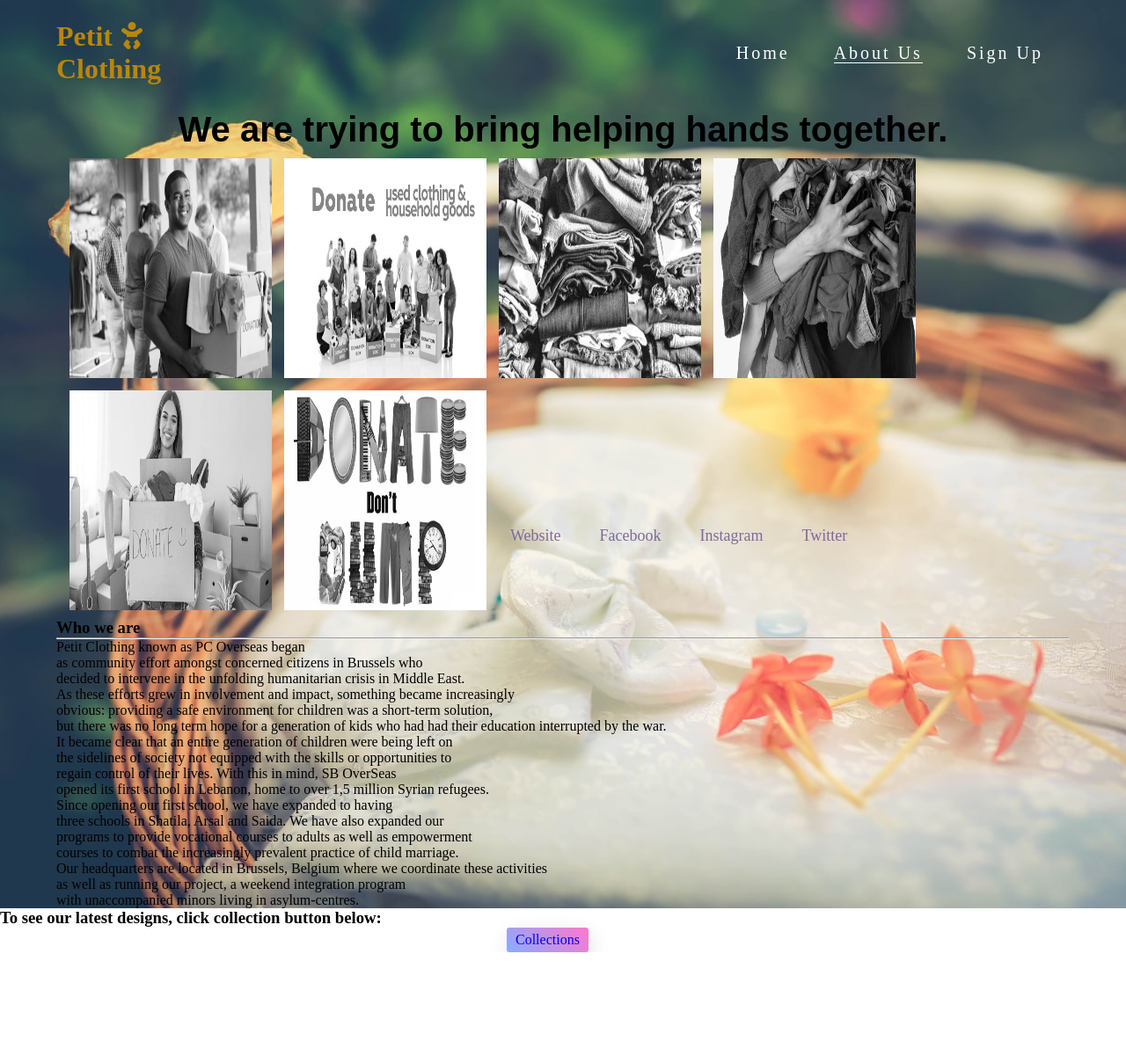
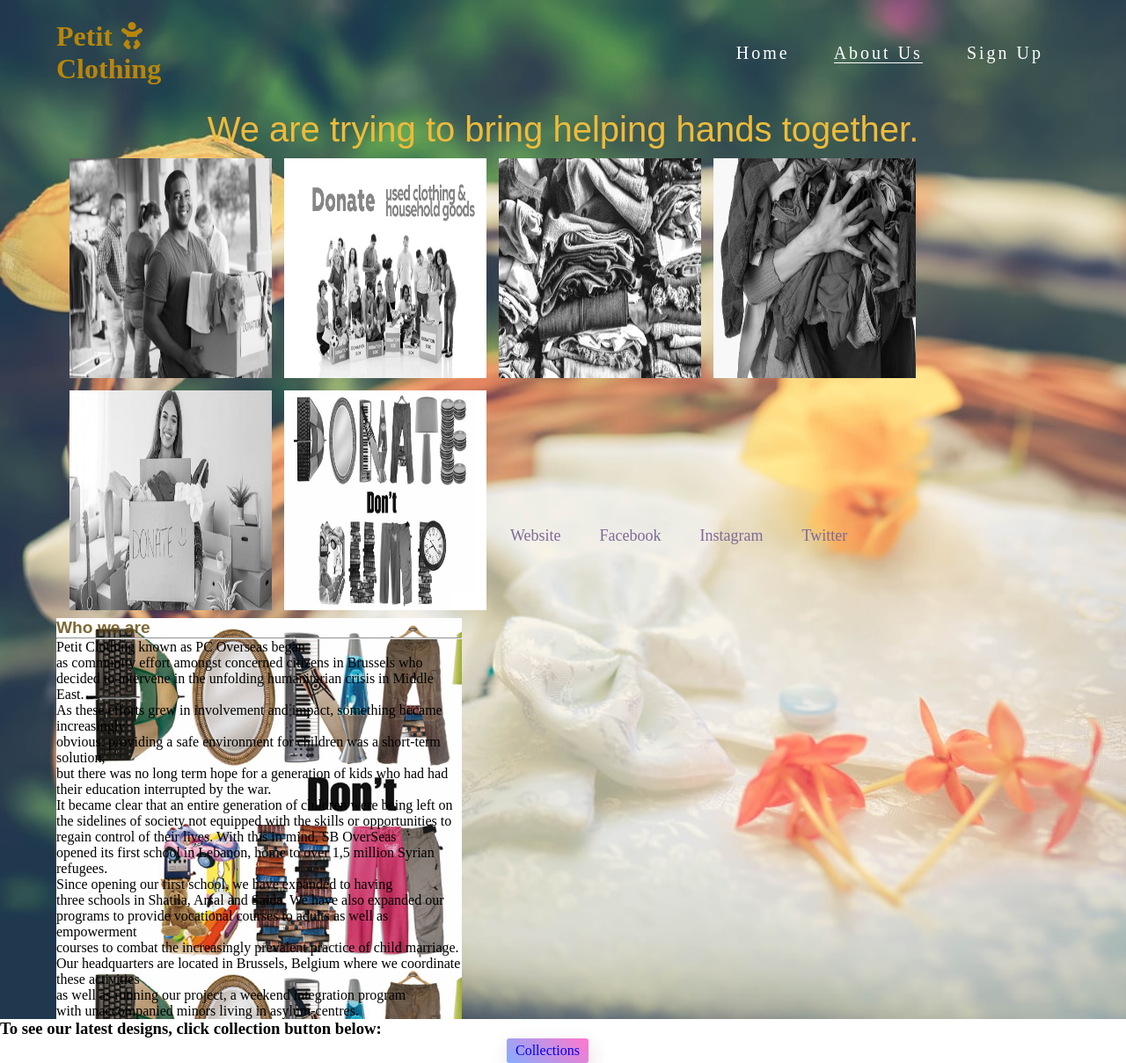
Before and after one commit to prakashoc507/Okaidi-Brussels, a plain HTML site: page collection.html in a window 1280 px wide. Shown: the whole page at 88% size. Before the commit the page ends 1083 px from the top, so only its background shows below. Drawn offline with Linux system fonts and the light colour scheme.

Commit message:
add style to id of history and add paragraph to it

```diff
--- a/assets/css/style.css
+++ b/assets/css/style.css
@@ -7,7 +7,7 @@
 
 /*add style to background*/
 .container {
-    min-height: 100%;
+    min-height: 100vh;
     width: 100%;
     background-image: url('../images/pic12.jpg');
     background-position: center;
@@ -63,6 +63,13 @@
     width: 200px;
     cursor: pointer;
     color: darkgoldenrod;
+}
+
+h2 {
+    font-family: lato, sans-serif;
+    font-size: medium;
+    font-weight: 400;
+    color: rgb(238, 187, 59);
 }
 
 
@@ -148,9 +155,22 @@ nav ul li a {
 
 }
 
-#gallery img:hover{
+#gallery img:hover {
     filter: grayscale(0);
     transform: scale(1.1);
+}
+
+#history {
+    background: url('../images/pic8.jpg');
+    width: 40%;
+    background-color: rgb(212, 197, 178, 1);
+}
+
+#history h3 {
+    font-family: sans-serif;
+    font-size: larger;
+    font-weight: 600;
+    color: rgba(94, 68, 4, 0.8);
 }
 
 
```
